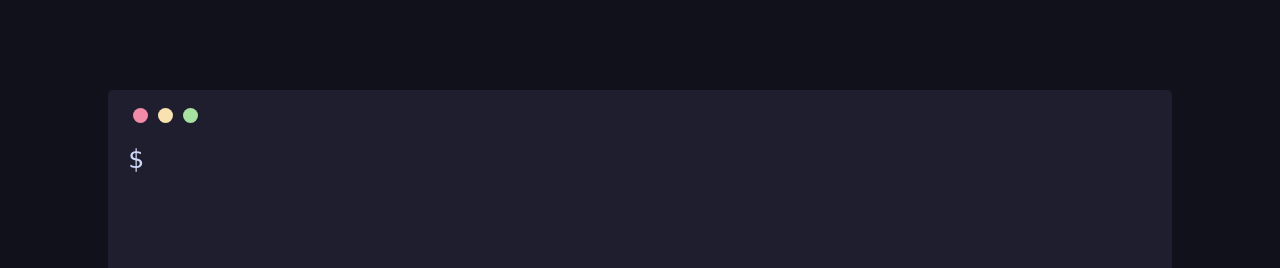
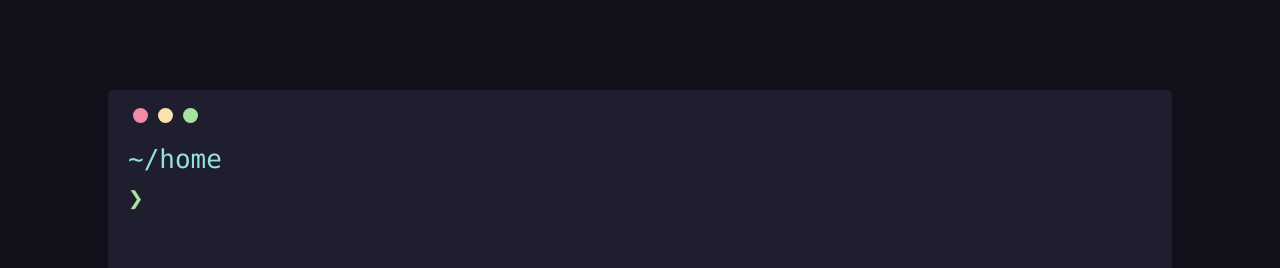
Before and after one commit to xLillium/my-terminal, a React (Create React App) app: page / in a window 1280 px wide. Shown: the top 268 px of the page. Built offline with nearby package versions, Linux system fonts and the light colour scheme.

Commit message:
feat: add starship like prompt style

```diff
--- a/src/App.css
+++ b/src/App.css
@@ -6,7 +6,8 @@
     --red: #F38BA8;
     --green: #A6E3A1;
     --yellow: #F9E2AF;
-    --mauve: #CBA6F7
+    --mauve: #CBA6F7;
+    --teal: #94E2D5;
 }
 
 .App {
--- a/src/components/terminal/Terminal.css
+++ b/src/components/terminal/Terminal.css
@@ -78,12 +78,19 @@
     gap: 8px;
 }
 
+.current-location {
+    font-size: 1em;
+    line-height: 1.5;
+    color: var(--teal);
+}
+
 .prompt-sign {
     font-size: 1em;
     line-height: 1.5;
     padding: 0;
     margin: 0;
     box-sizing: border-box;
+    color: var(--green);
 }
 
 .terminal-input {
--- a/src/components/terminal/TerminalBody.jsx
+++ b/src/components/terminal/TerminalBody.jsx
@@ -22,15 +22,23 @@ export const TerminalBody = ({ input, setInput, handleKeyPress, history, inputRe
         <div className="terminal-body">
             <div className="terminal-history">
                 {history.map((previousPrompt, index) => (
-                    <div key={index} className="input-container">
-                        <span className="prompt-sign">$</span>
-                        {previousPrompt}
-                    </div>
+                    <>
+                        <div className="current-location">
+                            ~/home
+                        </div>
+                        <div key={index} className="input-container">
+                            <span className="prompt-sign">❯</span>
+                            {previousPrompt}
+                        </div>
+                    </>
                 ))}
             </div>
             <div ref={endOfMessagesRef} />
+            <div className="current-location">
+                ~/home
+            </div>
             <div className="input-container">
-                <span className="prompt-sign">$</span>
+                <span className="prompt-sign">❯</span>
                 <textarea
                     value={input}
                     onChange={handleChange}
```
